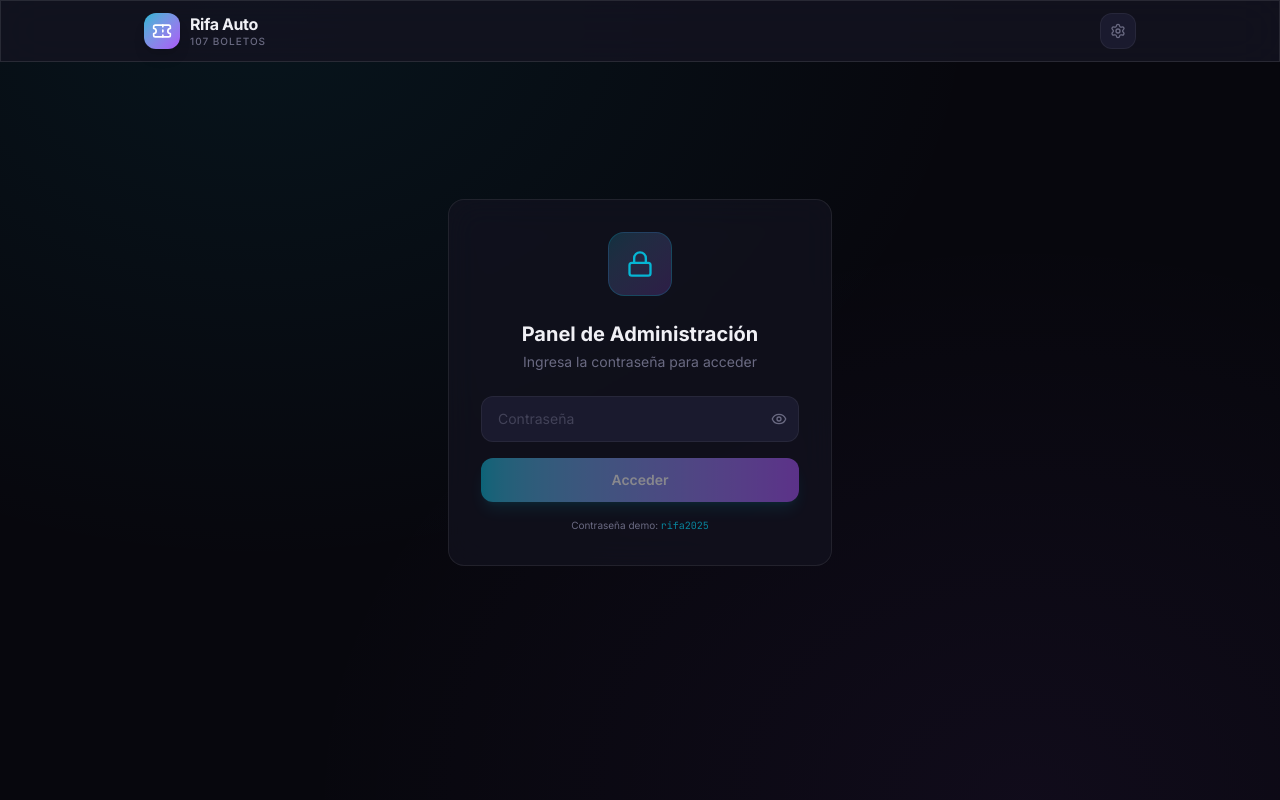
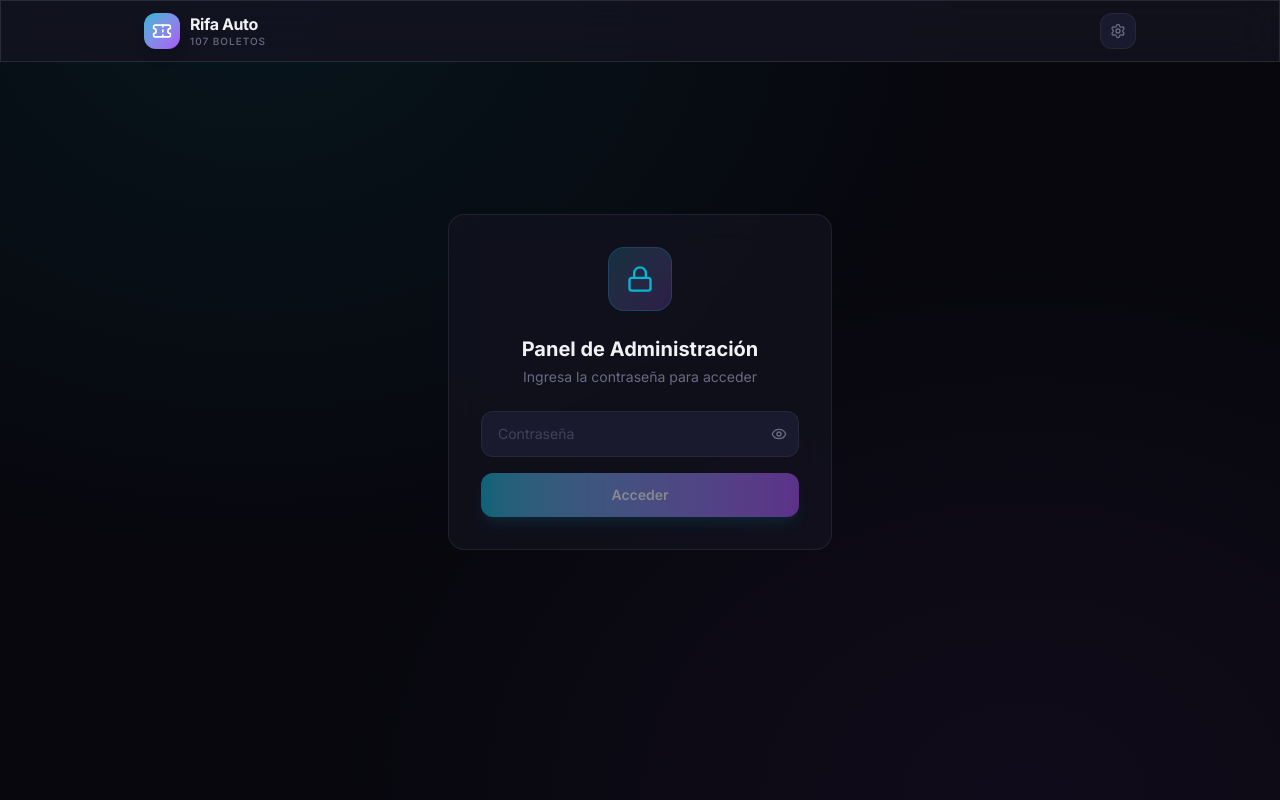
Before and after one commit to edgarochoa00/rifa-app, a Next.js app: page /admin in a window 1280 px wide. Built offline with nearby package versions, Linux system fonts and the light colour scheme; no server answers; the database is empty.

Commit message:
style: remove admin password demo text from login page and allow setting via environment variable

```diff
--- a/components/admin-login.tsx
+++ b/components/admin-login.tsx
@@ -8,7 +8,7 @@ interface AdminLoginProps {
   onAuthenticate: () => void;
 }
 
-const ADMIN_PASSWORD = 'rifa2025';
+const ADMIN_PASSWORD = process.env.NEXT_PUBLIC_ADMIN_PASSWORD || 'rifa2025';
 
 export default function AdminLogin({ onAuthenticate }: AdminLoginProps) {
   const [password, setPassword] = useState('');
@@ -99,9 +99,7 @@ export default function AdminLogin({ onAuthenticate }: AdminLoginProps) {
             </button>
           </form>
 
-          <p className="text-[10px] text-text-muted text-center mt-4">
-            Contraseña demo: <code className="text-accent-cyan/70">rifa2025</code>
-          </p>
+
         </div>
       </motion.div>
     </div>
```
